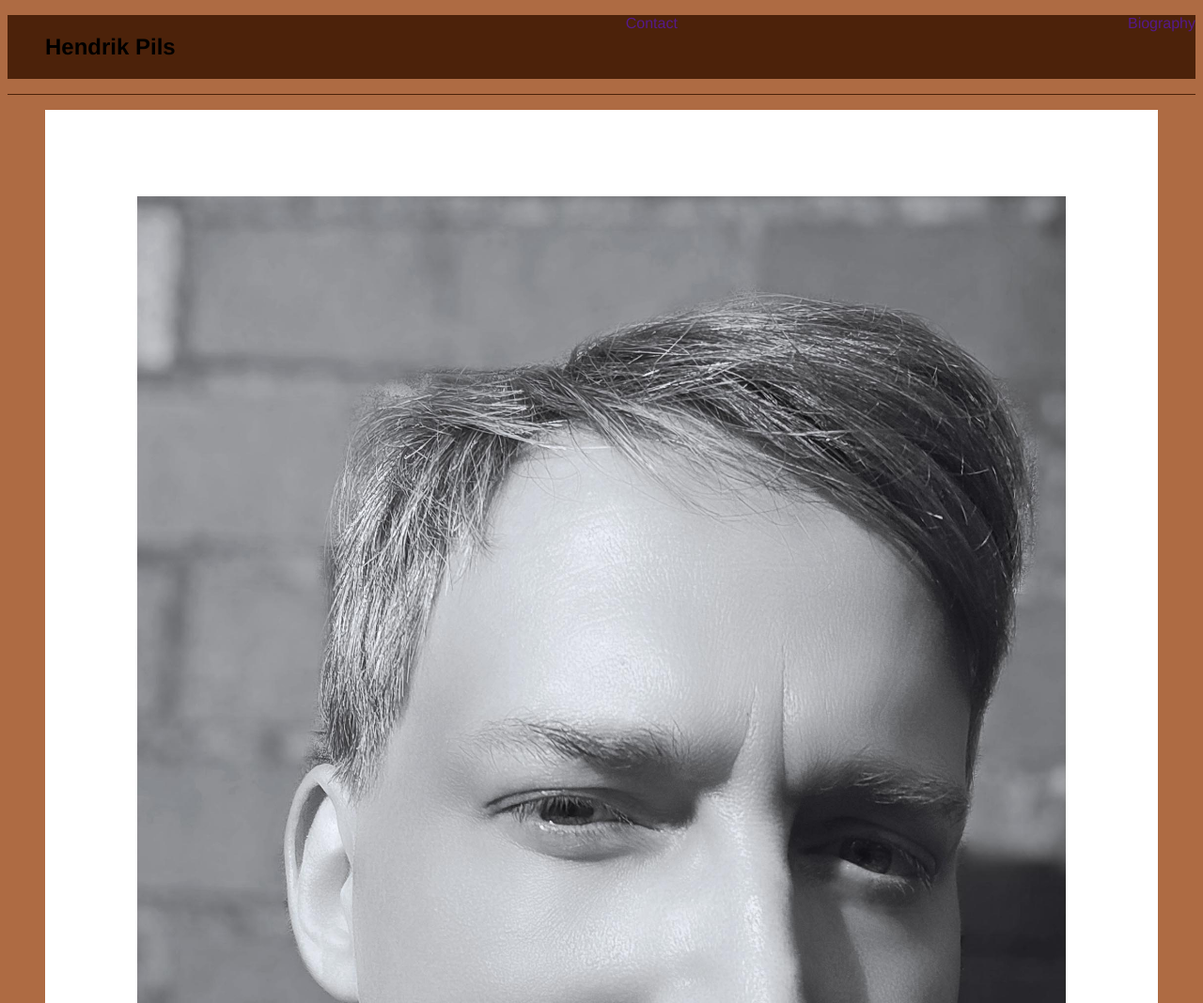
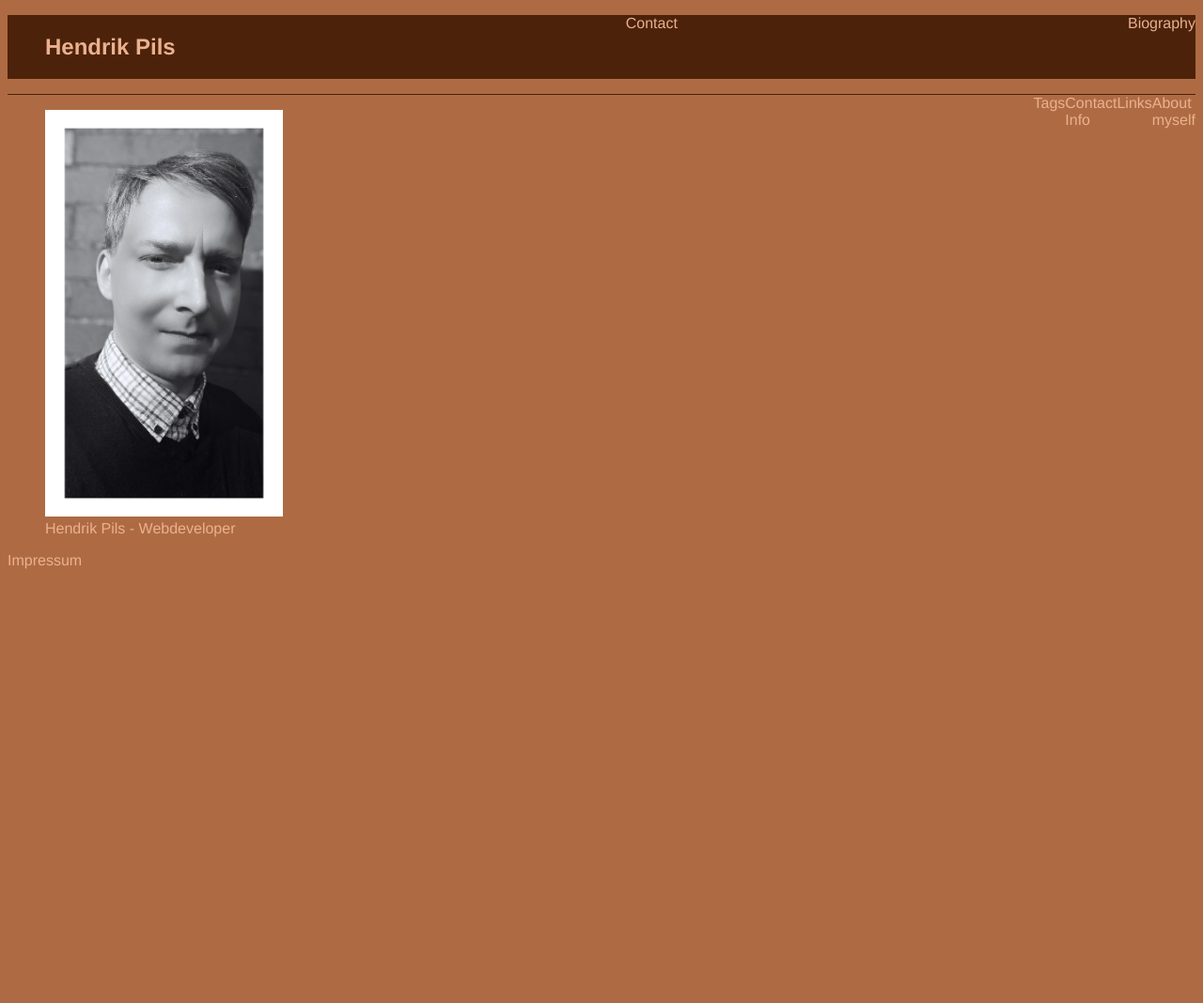
Before and after one commit to Hendrik-Pils/personal-website, a plain HTML site: page index.html in a window 1280 px wide. Shown: the top 1068 px of the page at 94% size. After the commit the page ends 800 px from the top, so only its background shows below. Drawn offline with Linux system fonts and the light colour scheme.

Commit message:
added design elements

```diff
--- a/css/styles.css
+++ b/css/styles.css
@@ -19,11 +19,10 @@
  }
 
  h1 {
-    color: black;
+    color: #EBB18F;
  }
 
  .navigation__menu {
-
     display: flex;
     justify-content: space-between;
  }
@@ -33,8 +32,11 @@
  }
 
  nav a {
+   color: #EBB18F;
    text-decoration: none;
+   display: inline-block;
  }
+
 
  nav a:hover, nav a:active, nav a:focus {
    color: black;
@@ -43,3 +45,9 @@
  main {
    border-top: 0.1rem solid #4C220A;
  }
+
+ .content {
+   display: flex;
+   flex: wrap;
+   justify-content: flex-start;
+ }
--- a/index.html
+++ b/index.html
@@ -18,8 +18,8 @@
       <div class="content">
       <section class="intro">
         <figure>
-          <img src="./images/profil23-klein.jpg" alt="Hendrik Pils Profile" style="width:100%">
-          <figcaption>Hendrik Pils</figcaption>
+          <img src="./images/profil23-klein.jpg" alt="Hendrik Pils Profile" style="width:25%">
+          <figcaption>Hendrik Pils - Webdeveloper</figcaption>
         </figure>
       </section>
       <section class="tags">Tags</section>
```
